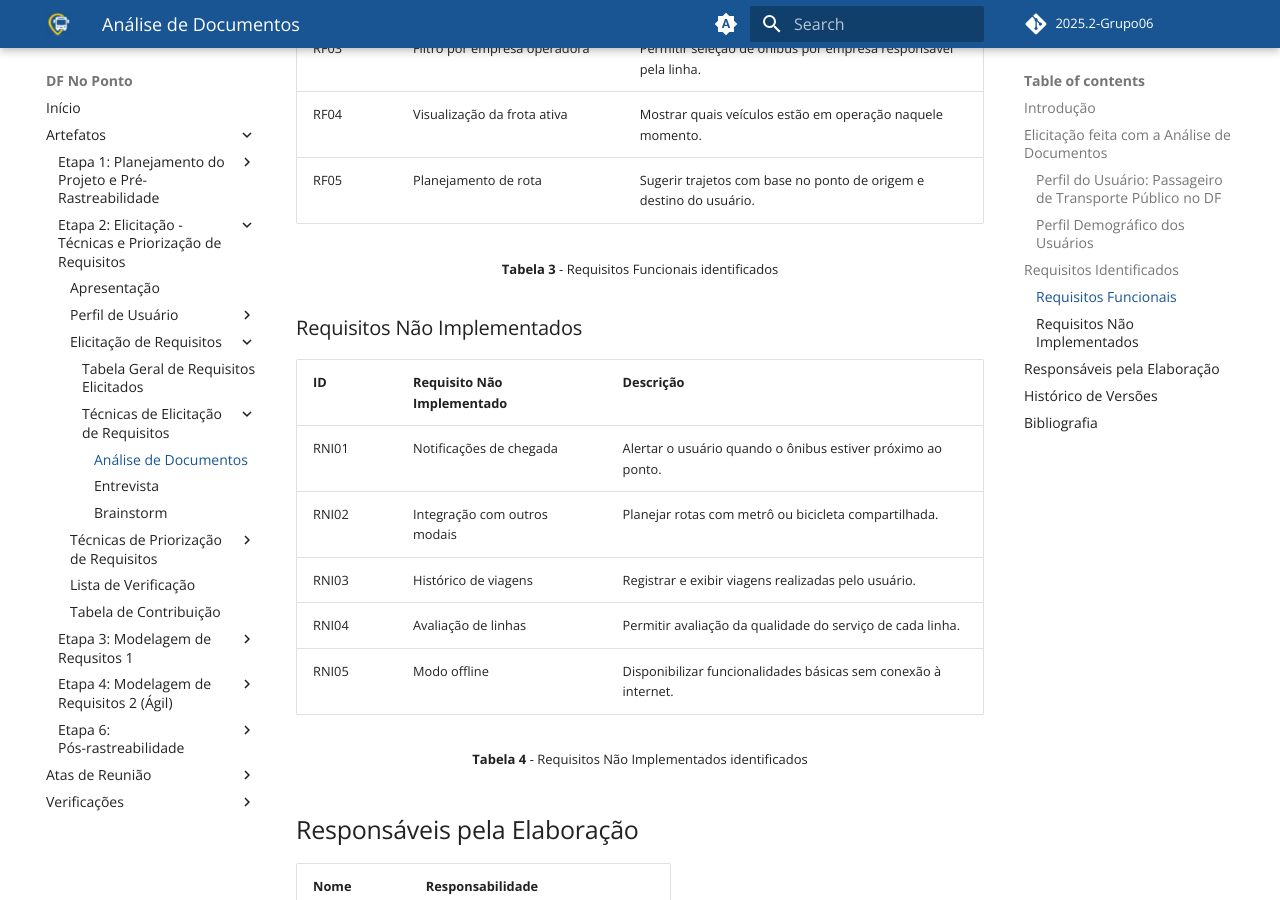
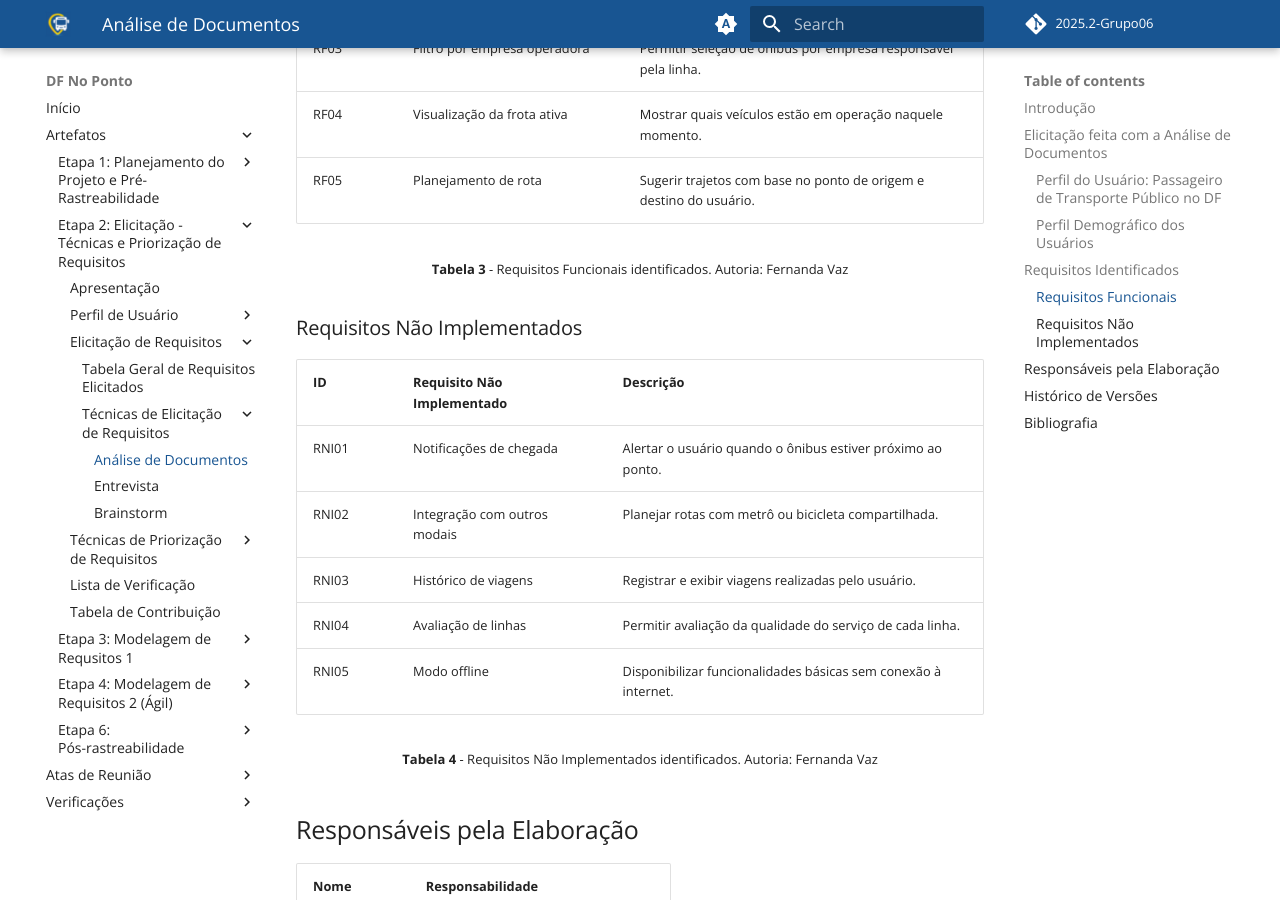
Before and after one commit to Requisitos-de-Software/2025.2-Grupo06, an MkDocs documentation site: the page built from docs/Elicitacao/elicitacao_analise_documentos.md, in a window 1280 px wide and 900 px high, scrolled down 1579 px. Built offline with MkDocs 1.6.1 and Material for MkDocs 9.7.7, drawn with Linux system fonts in a browser that asks for light colours; comment, search, counter and statistics services are not loaded.

Commit message:
alteração análise de doc.

```diff
--- a/docs/Elicitacao/elicitacao_analise_documentos.md
+++ b/docs/Elicitacao/elicitacao_analise_documentos.md
@@ -40,7 +40,7 @@
 | RF04  | Visualização da frota ativa              | Mostrar quais veículos estão em operação naquele momento.                |
 | RF05  | Planejamento de rota                     | Sugerir trajetos com base no ponto de origem e destino do usuário.       |
 
-<font size="2"><p style="text-align: center"><b>Tabela 3</b> - Requisitos Funcionais identificados</p></font>
+<font size="2"><p style="text-align: center"><b>Tabela 3</b> - Requisitos Funcionais identificados. Autoria: Fernanda Vaz</p></font>
 
 ### Requisitos Não Implementados
 
@@ -52,7 +52,7 @@
 | RNI04 | Avaliação de linhas                      | Permitir avaliação da qualidade do serviço de cada linha.                |
 | RNI05 | Modo offline                             | Disponibilizar funcionalidades básicas sem conexão à internet.           |
 
-<font size="2"><p style="text-align: center"><b>Tabela 4</b> - Requisitos Não Implementados identificados</p></font>
+<font size="2"><p style="text-align: center"><b>Tabela 4</b> - Requisitos Não Implementados identificados. Autoria: Fernanda Vaz</p></font>
 
 ## Responsáveis pela Elaboração
 
@@ -65,9 +65,9 @@
 
 | Versão | Data       | Descrição                                           | Autor(es)       | Revisor(es) |
 |--------|------------|-----------------------------------------------------|-----------------|-------------|
-| 1.0    | 29/09/2025 | Criação inicial do arquivo de Análise de Documentos | Fernanda Vaz   | Gabriel Maciel |
-| 2.0    | 08/10/2025 | Separação do conteúdo em arquivo específico        | Gabriel Maciel  | Fernanda Vaz |
-| 2.1    | 08/10/2025 | Adiciona tabela de identificação dos responsáveis pela elaboração do documento  | Gabriel Maciel  | Fernanda Vaz |
+| 1.0    | 29/09/2025 | Criação inicial do arquivo de Análise de Documentos | [Fernanda Vaz](https://github.com/Fernandavazgit1)   | [Gabriel Maciel](https://github.com/GabrielMacielBR) |
+| 2.0    | 08/10/2025 | Separação do conteúdo em arquivo específico        | [Gabriel Maciel](https://github.com/GabrielMacielBR)  | [Fernanda Vaz](https://github.com/Fernandavazgit1) |
+| 2.1    | 08/10/2025 | Adiciona tabela de identificação dos responsáveis pela elaboração do documento  | [Gabriel Maciel](https://github.com/GabrielMacielBR)  | [Fernanda Vaz](https://github.com/Fernandavazgit1) |
 
 ## Bibliografia
 
```
